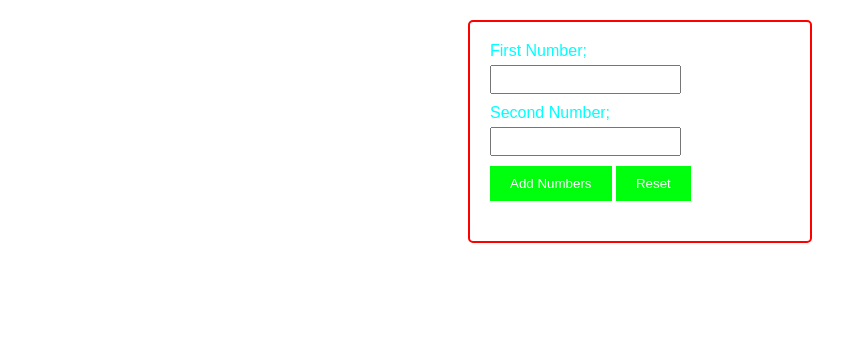
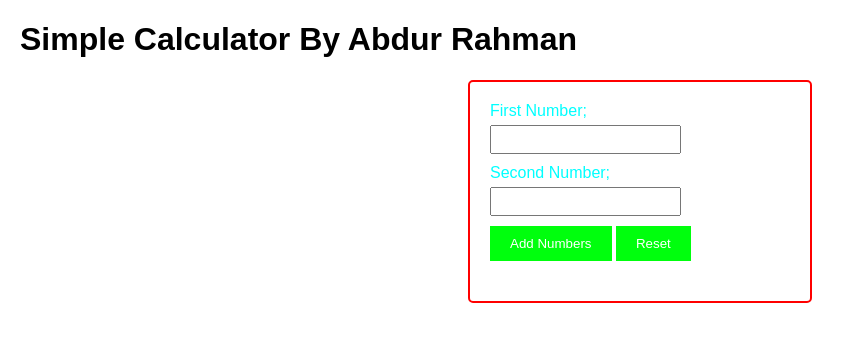
Before and after one commit to Emperor-Abdur-Rahman/test-calc, a plain HTML site: page index.html in a window 1280 px wide. Shown: the whole page, without its empty margins (0-854 px from the left). Drawn offline with Linux system fonts and the light colour scheme.

Commit message:
Update index.html

```diff
--- a/index.html
+++ b/index.html
@@ -5,6 +5,7 @@
     <link rel="stylesheet" type="text/css" href="style.css">
 </head>
 <body>
+    <h1>Simple Calculator By Abdur Rahman</h1>
     <div class="calculator-box">
         <label for="num1">First Number;</label>
         <input type="number" id="num1" />
```
